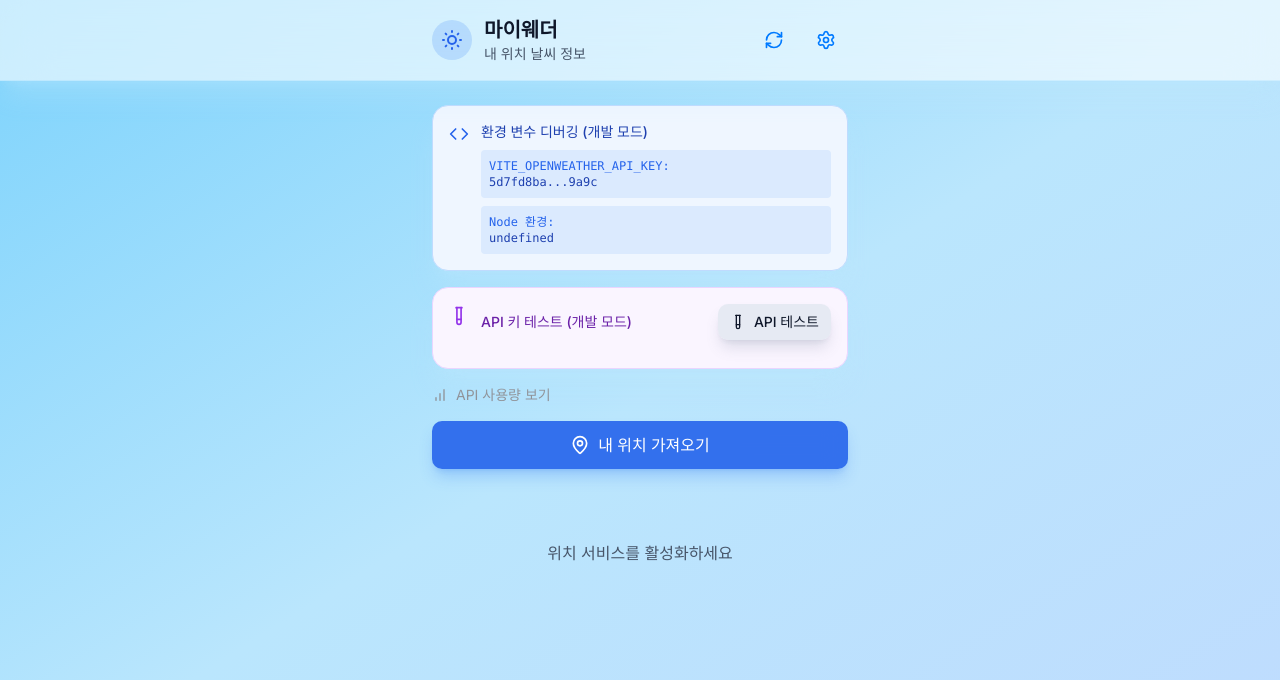
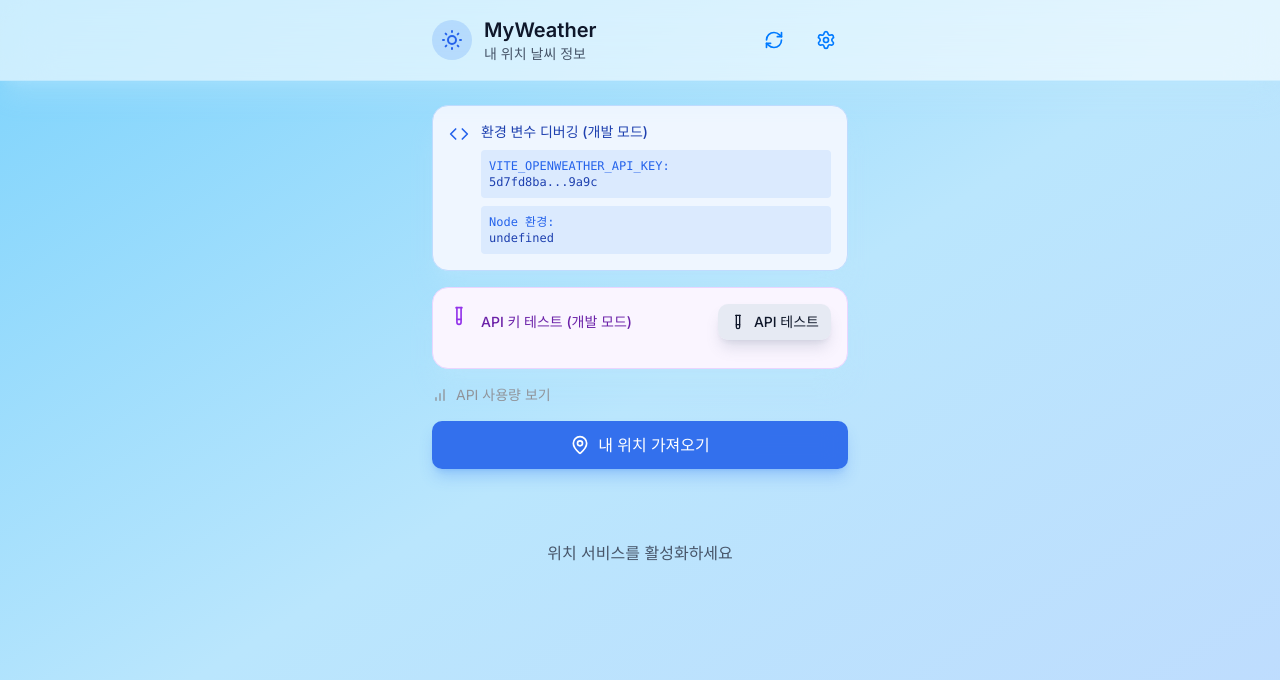
Before and after one commit to lhg1006/my-weather, a React (Vite) app: page / in a window 1280 px wide. Shown: the top 680 px of the page. Built offline with nearby package versions, Linux system fonts and the light colour scheme; no server answers.

Commit message:
앱 제목을 MyWeather로 영문 표기 변경
- 브랜딩 일관성을 위해 마이웨더 → MyWeather로 변경
- 국제적 감각의 앱 이름으로 업데이트

```diff
--- a/src/App.tsx
+++ b/src/App.tsx
@@ -106,7 +106,7 @@ function App() {
             </div>
             <div>
               <h1 className="text-xl font-semibold text-slate-900 dark:text-white">
-                마이웨더
+                MyWeather
               </h1>
               <p className="text-sm text-slate-600 dark:text-slate-300">
                 내 위치 날씨 정보
```
